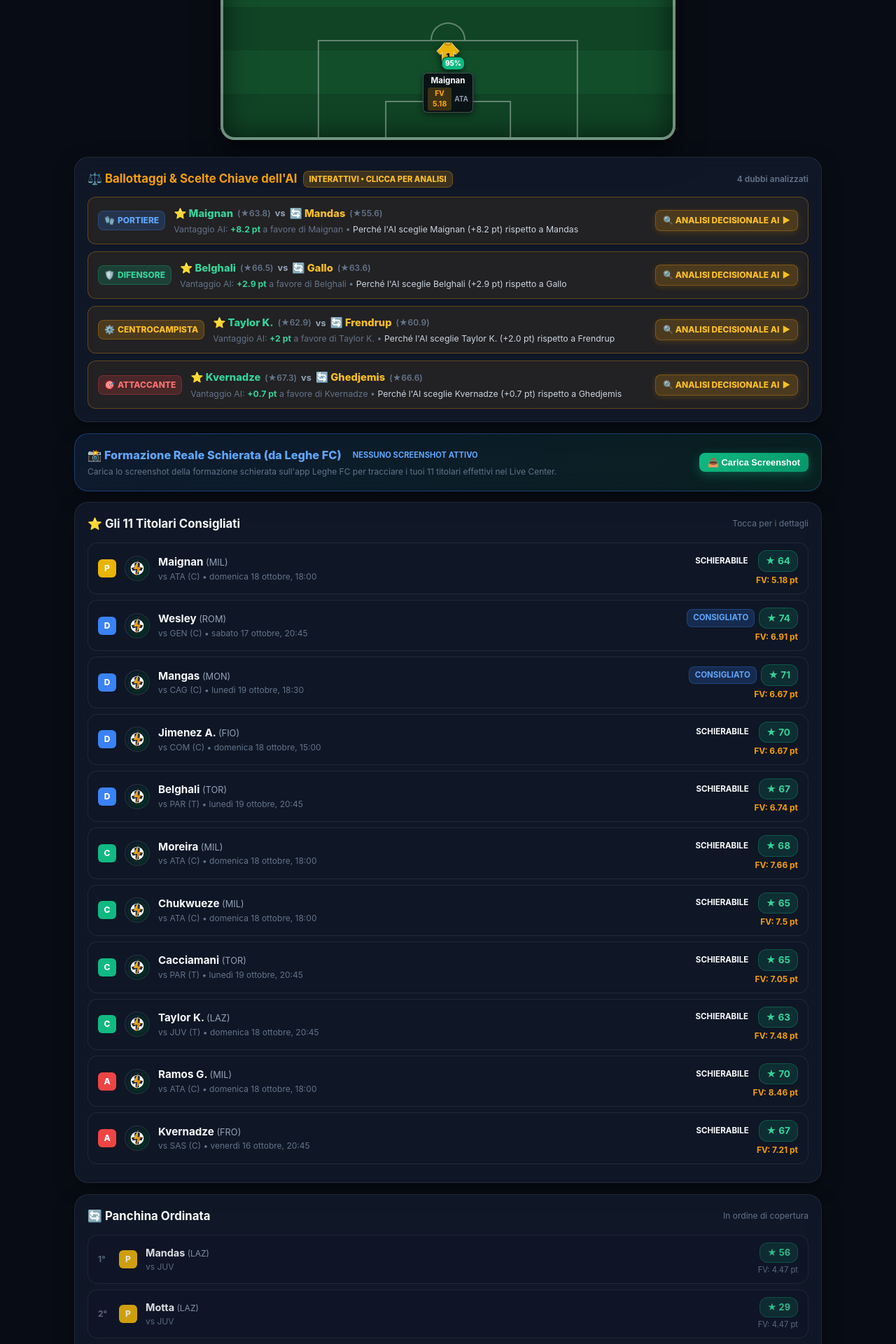
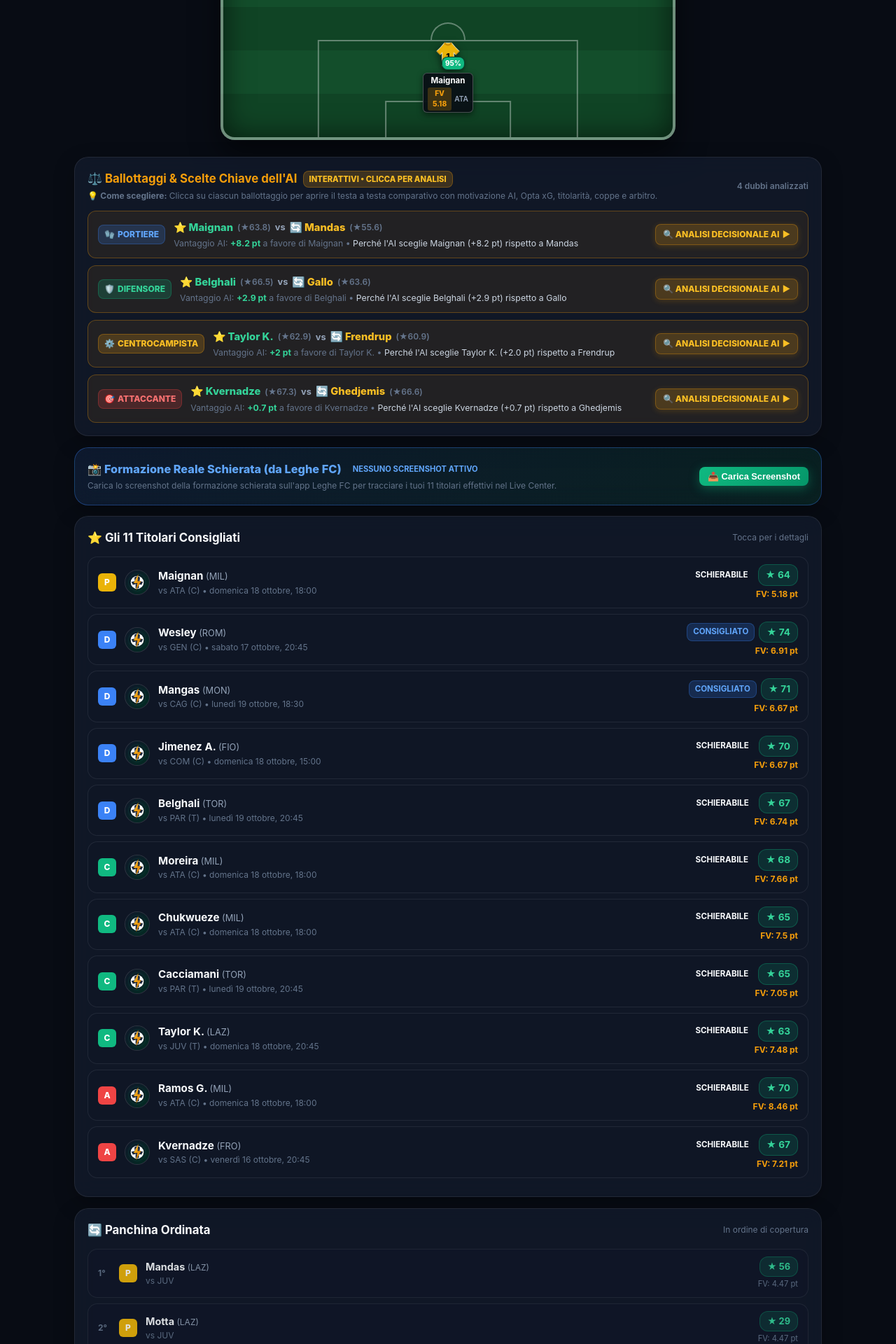
Before and after one commit to canduccifabio/fantaschiera, a FastAPI app: page / in a window 1280 px wide. Shown: the part 1107-3027 px from the top of the page at 70% size. Run offline with FastAPI, Linux system fonts and the light colour scheme; data that the repository does not hold is empty; some libraries are stand-ins or nearby versions.

Commit message:
feat(ui): add tooltips, simplified guides and AI badges for complex metrics

```diff
--- a/static/js/app.js
+++ b/static/js/app.js
@@ -216,9 +216,14 @@ function renderLineupView(data) {
       decisionsContainer.style.display = 'block';
       decisionsContainer.innerHTML = `
         <div style="display:flex; justify-content:space-between; align-items:center; margin-bottom:12px; flex-wrap:wrap; gap:6px;">
+          <div>
             <div class="card-title" style="color:#f59e0b; margin:0; display:flex; align-items:center; gap:8px;">
               <span>⚖️ Ballottaggi & Scelte Chiave dell'AI</span>
               <span class="badge-status badge-warning" style="font-size:0.7rem; font-weight:800;">Interattivi • Clicca per analisi</span>
+            </div>
+            <div style="font-size:0.75rem; color:var(--text-muted); margin-top:2px;">
+              💡 <strong>Come scegliere:</strong> Clicca su ciascun ballottaggio per aprire il testa a testa comparativo con motivazione AI, Opta xG, titolarità, coppe e arbitro.
+            </div>
           </div>
           <span style="font-size:0.75rem; color:var(--text-muted); font-weight:600;">${data.key_decisions.length} dubbi analizzati</span>
         </div>
@@ -617,18 +622,18 @@ function renderAILearningUI(status) {
   const w = status.weights || {};
   if (weightsList && w) {
     weightsList.innerHTML = `
-      <span class="badge-status badge-secondary">Fattore Campo: ${w.home_bonus_weight} pt</span>
-      <span class="badge-status badge-secondary">Pendenza Matchup: ${w.matchup_difficulty_slope}</span>
-      <span class="badge-status badge-secondary">Attacco Trasf.: ${w.att_base_multiplier}</span>
-      <span class="badge-status badge-secondary">Rischio Difesa: x${w.def_risk_penalty || 1.45}</span>
-      <span class="badge-status badge-secondary">Mod. Difesa: x${w.def_base_multiplier}</span>
-      <span class="badge-status badge-secondary">Buffer Mod.: ${w.mod_safety_margin || 0.50} pt</span>
-      <span class="badge-status badge-secondary">Piazzati/Corner: +${w.corner_specialty_weight || 2.5} pt</span>
-      <span class="badge-status badge-secondary">npxG Azione: x${w.npxg_weight || 5.5}</span>
-      <span class="badge-status badge-secondary">SCA Regia: x${w.sca_weight || 1.8}</span>
-      <span class="badge-status badge-secondary">Turnover Coppe: ${w.turnover_damp_factor || 0.88}x</span>
-      <span class="badge-status badge-secondary">Rischio Arbitro: ${w.referee_strictness_weight || 1.35}x</span>
-      <span class="badge-status badge-success">MAE: ${status.overall_mae} pt</span>
+      <span class="badge-status badge-secondary" title="Bonus punti per chi gioca in casa (ridotto per evitare illusioni)">🏠 Fattore Campo: ${w.home_bonus_weight} pt</span>
+      <span class="badge-status badge-secondary" title="Severità con cui l'AI penalizza le partite contro difese chiuse">📈 Pendenza Matchup: ${w.matchup_difficulty_slope}</span>
+      <span class="badge-status badge-secondary" title="Moltiplicatore sui gol attesi per attaccanti impegnati fuori casa">⚽ Attacco Trasf.: ${w.att_base_multiplier}</span>
+      <span class="badge-status badge-secondary" title="Penalità su difensori fallosi per prevenire malus cartellino/autogol">🛡️ Rischio Difesa: x${w.def_risk_penalty || 1.45}</span>
+      <span class="badge-status badge-secondary" title="Moltiplicatore voto puro per stimare la media reparto difensivo">📊 Mod. Difesa: x${w.def_base_multiplier}</span>
+      <span class="badge-status badge-secondary" title="Buffer di sicurezza di 0.5 pt prima di proiettare bonus modificatore +3/+6">🛡️ Buffer Mod.: ${w.mod_safety_margin || 0.50} pt</span>
+      <span class="badge-status badge-secondary" title="Incremento per i battitori designati di corner e punizioni da fermo">📐 Piazzati/Corner: +${w.corner_specialty_weight || 2.5} pt</span>
+      <span class="badge-status badge-secondary" title="Peso dei gol attesi su azione pura senza penalty (Opta/Understat)">🎯 npxG Azione: x${w.npxg_weight || 5.5}</span>
+      <span class="badge-status badge-secondary" title="Shot-Creating Actions: occasioni create da assist e passaggi chiave">👟 SCA Regia: x${w.sca_weight || 1.8}</span>
+      <span class="badge-status badge-secondary" title="Smorzamento fatica per impegni infrasettimanali Champions/Europa League">⚖️ Turnover Coppe: ${w.turnover_damp_factor || 0.88}x</span>
+      <span class="badge-status badge-secondary" title="Penalità disciplinare basata sulla severità dell'arbitro designato (AIA)">🟨 Rischio Arbitro: ${w.referee_strictness_weight || 1.35}x</span>
+      <span class="badge-status badge-success" title="Mean Absolute Error: scarto medio assoluto tra fanta-voto previsto e reale (minore = più preciso)">🎯 MAE Globale: ${status.overall_mae} pt</span>
     `;
   }
 
@@ -1758,15 +1763,21 @@ function openPlayerModal(player) {
   if (factorsContainer) {
     const factors = player.motivation?.factors || [];
     if (factors.length > 0) {
-      factorsContainer.innerHTML = factors.map(f => `
+      factorsContainer.innerHTML = factors.map(f => {
+        const isAIEvaluated = f.label.includes('Metriche') || f.label.includes('Piazzati') || f.label.includes('Disciplinare') || f.label.includes('Fatica') || f.label.includes('Modificatore') || f.label.includes('Partita');
+        return `
           <div class="modal-factor-row">
             <div class="modal-factor-header">
-            <span class="modal-factor-label">${f.label}</span>
+              <span class="modal-factor-label" style="display:flex; align-items:center; gap:6px;">
+                <span>${f.label}</span>
+                ${isAIEvaluated ? '<span class="badge-status badge-primary" style="font-size:0.62rem; padding:1px 5px; font-weight:800;">🤖 Analisi AI</span>' : ''}
+              </span>
               <span class="modal-factor-val">${f.val}</span>
             </div>
             <div class="modal-factor-desc">${f.desc}</div>
           </div>
-      `).join('');
+        `;
+      }).join('');
     } else {
       factorsContainer.innerHTML = `<div style="font-size:0.75rem; color:var(--text-muted); padding:6px;">Dati analizzati con modello standard.</div>`;
     }
--- a/templates/index.html
+++ b/templates/index.html
@@ -13,8 +13,8 @@
   <link rel="apple-touch-icon" href="/static/icon.svg">
   <link rel="icon" type="image/svg+xml" href="/static/icon.svg">
 
-  <link rel="stylesheet" href="/static/css/styles.css?v=4.0">
-  <link rel="stylesheet" href="/static/css/pitch.css?v=4.0">
+  <link rel="stylesheet" href="/static/css/styles.css?v=4.1">
+  <link rel="stylesheet" href="/static/css/pitch.css?v=4.1">
 </head>
 <body>
   <div class="ambient-glow"></div>
@@ -335,8 +335,11 @@
 
           <!-- Dynamic Learned Parameters -->
           <div style="background:rgba(255,255,255,0.02); border:1px solid rgba(139, 92, 246, 0.2); border-radius:10px; padding:8px 12px; margin-bottom:10px;">
-            <div style="font-size:0.72rem; color:#c4b5fd; font-weight:700; text-transform:uppercase; margin-bottom:4px;">
-              Pesi del Modello Calibrati dall'IA:
+            <div style="display:flex; justify-content:space-between; align-items:center; margin-bottom:6px; flex-wrap:wrap; gap:4px;">
+              <span style="font-size:0.72rem; color:#c4b5fd; font-weight:700; text-transform:uppercase;">
+                Pesi del Modello Calibrati dall'IA:
+              </span>
+              <span style="font-size:0.68rem; color:#94a3b8;">💡 Tocca o passa il mouse sui badge per la spiegazione</span>
             </div>
             <div id="aiWeightsBadgesList" style="display:flex; flex-wrap:wrap; gap:6px; font-size:0.75rem;">
               <span class="badge-status badge-secondary">Fattore Campo: 3.6 pt</span>
@@ -804,6 +807,23 @@
       </div>
     </div>
 
+    <!-- Expandable Guide: Dati Complessi & Dove Interviene l'AI -->
+    <details style="background:rgba(255,255,255,0.03); border:1px dashed rgba(255,255,255,0.18); border-radius:10px; padding:10px 12px; margin-bottom:14px; font-size:0.78rem;">
+      <summary style="cursor:pointer; font-weight:800; color:#93c5fd; display:flex; align-items:center; gap:6px; outline:none; user-select:none;">
+        <span>💡</span> <span>Guida Rapida ai Dati Complessi & Dove Interviene l'AI</span>
+        <span style="font-size:0.7rem; color:var(--text-muted); margin-left:auto;">(Tocca per aprire)</span>
+      </summary>
+      <div style="margin-top:10px; line-height:1.6; color:#cbd5e1; display:flex; flex-direction:column; gap:8px;">
+        <div>• <strong style="color:#60a5fa;">xG (Expected Goals)</strong>: Numero stimato di gol in base alla qualità e posizione dei tiri. <span class="badge-status badge-primary" style="font-size:0.65rem; padding:1px 5px;">🤖 Analisi AI</span> <em>L'algoritmo stima la probabilità di bonus gol (+3 pt).</em></div>
+        <div>• <strong style="color:#60a5fa;">npxG (Non-Penalty xG)</strong>: Gol attesi esclusi i rigori. <span class="badge-status badge-primary" style="font-size:0.65rem; padding:1px 5px;">🤖 Analisi AI</span> <em>Misura la reale pericolosità su azione manovrata evitando di sovrastimare chi segna solo dal dischetto.</em></div>
+        <div>• <strong style="color:#60a5fa;">xA & SCA (Shot-Creating Actions)</strong>: Assist attesi e azioni che portano direttamente a una conclusione. <span class="badge-status badge-primary" style="font-size:0.65rem; padding:1px 5px;">🤖 Analisi AI</span> <em>Individua i veri registi di manovra con potenziale di assist (+1 pt).</em></div>
+        <div>• <strong style="color:#60a5fa;">xGC & Clean Sheet (Portieri)</strong>: Gol subiti previsti tramite modello di Poisson. <span class="badge-status badge-primary" style="font-size:0.65rem; padding:1px 5px;">🤖 Analisi AI</span> <em>Stima le chance di porta inviolata per evitare i malus da gol subito (-1 pt).</em></div>
+        <div>• <strong style="color:#60a5fa;">Rischio Disciplinare Arbitro (AIA)</strong>: Storico cartellini dell'arbitro del match incrociato con i falli del giocatore. <span class="badge-status badge-primary" style="font-size:0.65rem; padding:1px 5px;">🤖 Analisi AI</span> <em>Applica una penalità preventiva se l'arbitro è severo per proteggersi da ammonizioni (-0.5 pt).</em></div>
+        <div>• <strong style="color:#60a5fa;">Fatica Coppe UEFA & Turnover</strong>: Rileva impegni infrasettimanali Champions/Europa League. <span class="badge-status badge-primary" style="font-size:0.65rem; padding:1px 5px;">🤖 Analisi AI</span> <em>Smorza l'indice del calciatore per prevenire il rischio di s.v. o staffette a gara in corso.</em></div>
+        <div>• <strong style="color:#60a5fa;">Buffer Modificatore Difesa (+0.50 pt)</strong>: Margine di prudenza sulla media voto pura del difensore per non contare su bonus modificatore (+3/+6) incerti.</div>
+      </div>
+    </details>
+
     <!-- SOS Fanta Quote Box -->
     <div id="modalSOSFantaBox" style="background:rgba(239, 68, 68, 0.08); border:1px solid rgba(239, 68, 68, 0.25); border-radius:12px; padding:12px; margin-bottom:12px; display:none;">
       <div style="display:flex; justify-content:space-between; align-items:center; margin-bottom:4px;">
@@ -1003,6 +1023,14 @@ Lautaro Martinez, Thuram, Lookman"></textarea>
       </div>
     </div>
 
+    <!-- AI Decision Engine Explanation Banner -->
+    <div style="background:rgba(59, 130, 246, 0.08); border:1px solid rgba(59, 130, 246, 0.25); border-radius:10px; padding:8px 12px; margin-bottom:14px; font-size:0.77rem; color:#cbd5e1; line-height:1.45; display:flex; align-items:flex-start; gap:8px;">
+      <span style="font-size:1.1rem; line-height:1;">🤖</span>
+      <div>
+        <strong style="color:#93c5fd;">Come decide l'AI:</strong> Pondera titolarità da 3 fonti indipendenti, pericolo gol/assist (Opta xG/SCA), probabilità clean sheet (Poisson), rotazioni da coppe europee e severità dell'arbitro per calcolare il vantaggio netto in punti.
+      </div>
+    </div>
+
     <!-- Side-by-Side Dual Cards -->
     <div style="display:grid; grid-template-columns:1fr 1fr; gap:12px; margin-bottom:16px;">
       <!-- Starter Card -->
@@ -1177,8 +1205,8 @@ Lautaro Martinez, Thuram, Lookman"></textarea>
 
   <!-- Scripts -->
   <script src="https://cdn.jsdelivr.net/npm/tesseract.js@5/dist/tesseract.min.js"></script>
-  <script src="/static/js/notifications.js?v=4.0"></script>
-  <script src="/static/js/pitch.js?v=4.0"></script>
-  <script src="/static/js/app.js?v=4.0"></script>
+  <script src="/static/js/notifications.js?v=4.1"></script>
+  <script src="/static/js/pitch.js?v=4.1"></script>
+  <script src="/static/js/app.js?v=4.1"></script>
 </body>
 </html>
```
Lines whose indentation alone changed are shown as unchanged.
